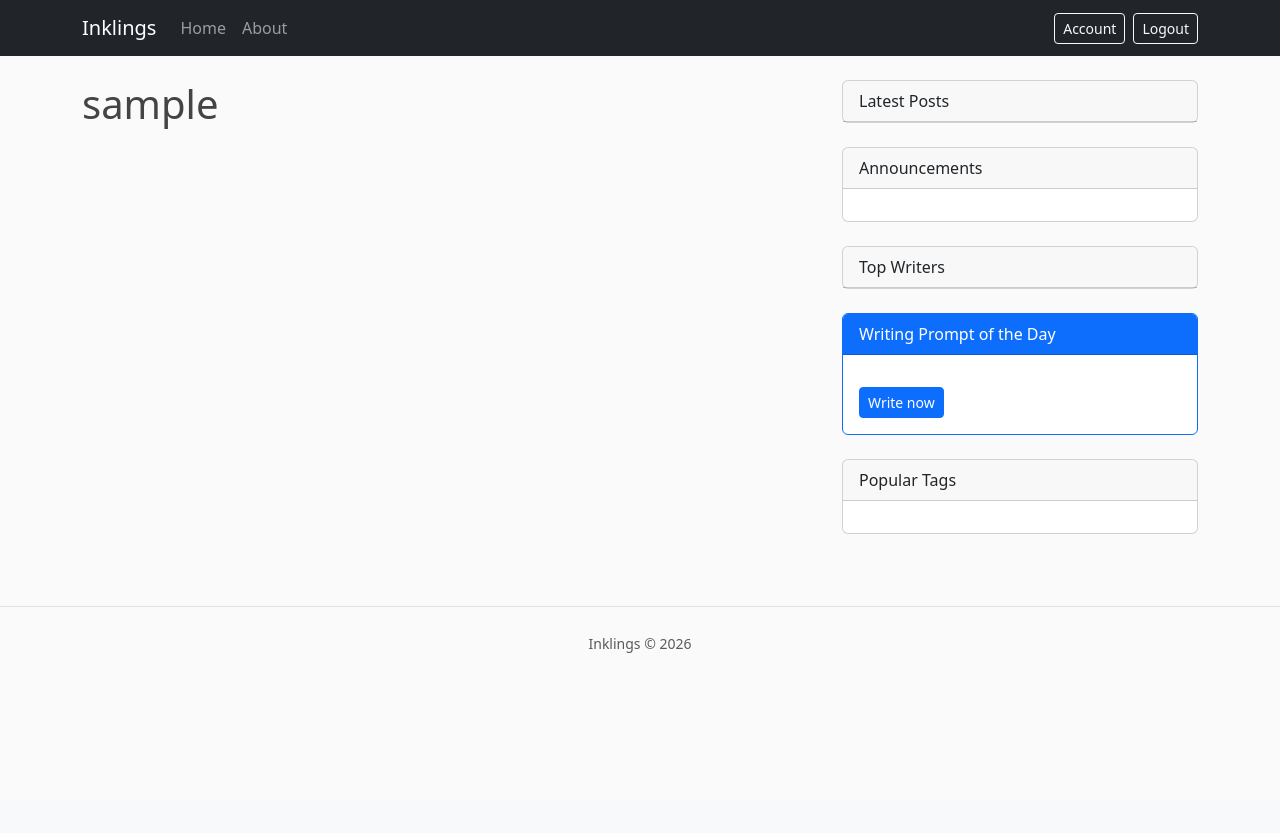
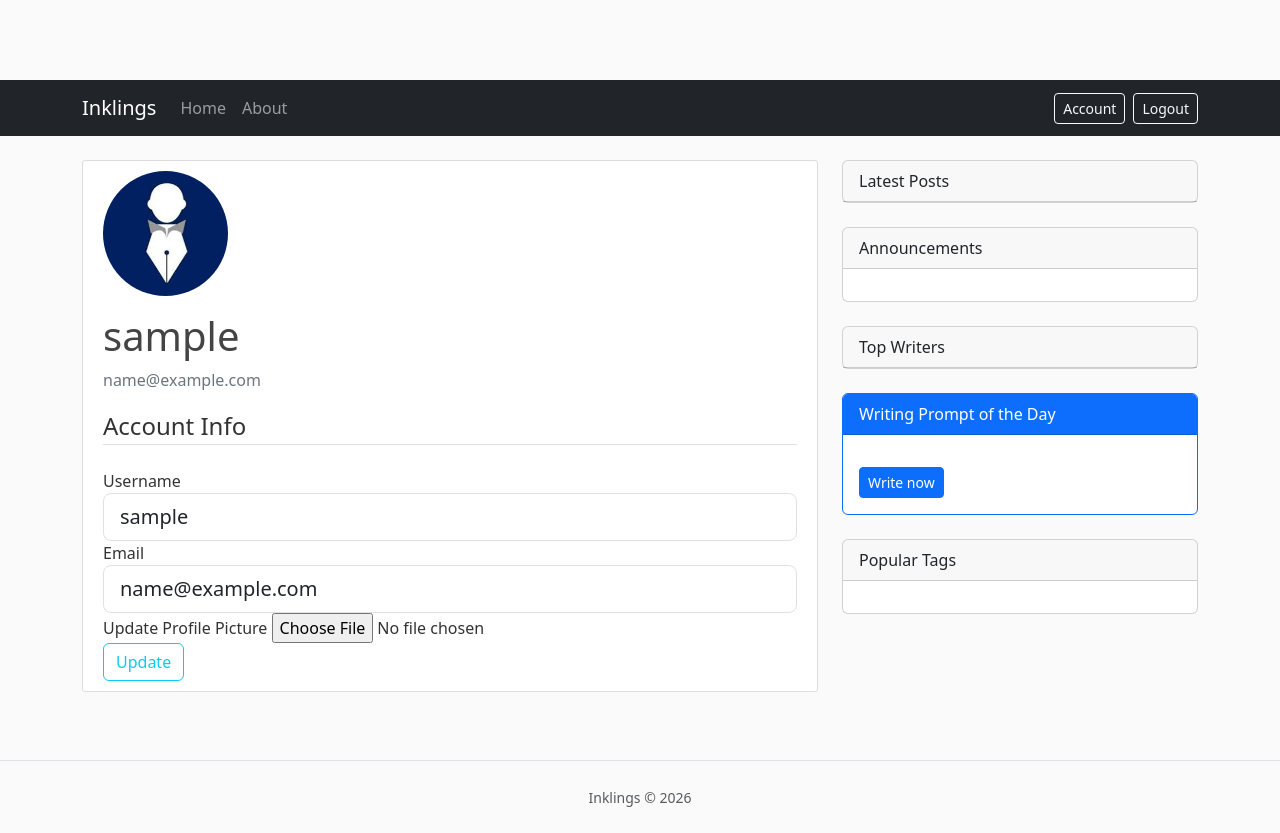
Before and after one commit to candrea-liliana/flask-blog-page, a Flask app: page /account in a window 1280 px wide. Before the commit the page ends 653 px from the top, so only its background shows below. Run offline with Flask 3, Linux system fonts and the light colour scheme; the visitor is signed in with stand-in values (Sample User, id 1); some libraries are stand-ins or nearby versions.

Commit message:
Update Account Info Populate fields with user's info. Update the user info and save it to DB. Profile picture - have a default image. User can set a custom picture. The picture is saved as a random hex named image file (using secrets package). The valid format accepted are JPG and PNG. The image is resized (using Pillow package) and saved to the path /static/profile_images.

```diff
--- a/flaskblog/__init__.py
+++ b/flaskblog/__init__.py
@@ -5,7 +5,6 @@ from flask_login import LoginManager
 
 
 app = Flask(__name__)
-
 app.config['SQLALCHEMY_DATABASE_URI'] = 'sqlite:///site.db'
 db = SQLAlchemy(app) # Set a DB instance
 bcrypt = Bcrypt(app) # Set an encrypting instance
--- a/flaskblog/forms.py
+++ b/flaskblog/forms.py
@@ -1,4 +1,6 @@
 from flask_wtf import FlaskForm
+from flask_wtf.file import FileField, FileAllowed
+from flask_login import current_user
 from wtforms import StringField, PasswordField, SubmitField, BooleanField
 from wtforms.validators import DataRequired, Length, Email, EqualTo, ValidationError
 from flaskblog.models import User
@@ -26,3 +28,21 @@ class LoginForm(FlaskForm):
     password = PasswordField('Password', validators=[DataRequired()])
     remember_me = BooleanField('Remember Me')
     submit = SubmitField('Login')
+
+class UpdateAccountForm(FlaskForm):
+    username = StringField('Username', validators=[DataRequired(), Length(min=2, max=20)])
+    email = StringField('Email', validators=[DataRequired(), Email()])
+    picture = FileField('Update Profile Picture', validators=[FileAllowed(['jpg', 'png'], 'The image must be JPEG or PNG format!')])
+    submit = SubmitField('Update')
+
+    def validate_username(self, username):
+        if username.data != current_user.username:
+            user = User.query.filter_by(username=username.data).first()
+            if user:
+                raise ValidationError('That username is taken. Please choose a different one.')
+
+    def validate_email(self, email):
+        if email.data != current_user.email:
+            email = User.query.filter_by(email=email.data).first()
+            if email:
+                raise ValidationError('That email is taken. Please choose a different one.')
--- a/flaskblog/routes.py
+++ b/flaskblog/routes.py
@@ -1,6 +1,9 @@
+import os
+import secrets
+from PIL import Image
 from flask import render_template, url_for, flash, redirect, request
 from flaskblog import app, db, bcrypt
-from flaskblog.forms import RegistrationForm, LoginForm
+from flaskblog.forms import RegistrationForm, LoginForm, UpdateAccountForm
 from flaskblog.models import User, Post
 from flask_login import login_user, current_user, logout_user, login_required
 
@@ -66,7 +69,38 @@ def logout():
     logout_user()
     return redirect(url_for('home'))
 
-@app.route('/account')
+def save_picture(form_picture):
+    random_hex = secrets.token_hex(8)
+    _, f_ext = os.path.splitext(form_picture.filename)
+    picture_fn = random_hex + f_ext
+    picture_path = os.path.join(app.root_path, 'static/profile_images', picture_fn)
+    # form_picture.save(picture_path)
+
+    # How to resize the picture using Pillow
+    output_size = (125, 125)
+    i = Image.open(form_picture)
+    i.thumbnail(output_size)
+    i.save(picture_path) # Save the picture resized
+
+    return picture_fn
+
+@app.route('/account', methods=['GET', 'POST'])
 @login_required
 def account():
-    return render_template('account.html', title='Account')
+    form = UpdateAccountForm()
+    if form.validate_on_submit():
+        if form.picture.data: # Set the profile picture for user
+            picture_file = save_picture(form.picture.data)
+            current_user.image_file = picture_file
+
+        current_user.username = form.username.data
+        current_user.email = form.email.data
+        db.session.commit()
+        flash(f'Your account has been updated!', 'success')
+        return redirect(url_for('account')) # POST GET REDIRECT Pattern
+    elif request.method == 'GET': # populate the form's fields with user's data
+        form.username.data = current_user.username
+        form.email.data = current_user.email
+
+    image_file = url_for('static', filename='profile_images/' + current_user.image_file)
+    return render_template('account.html', title='Account', image_file=image_file, form=form)
--- a/flaskblog/static/main.css
+++ b/flaskblog/static/main.css
@@ -1,6 +1,7 @@
 body {
   background: #fafafa;
   color: #333333;
+  margin-top: 5rem
 }
 
 h1, h2, h3, h4, h5, h6 {
--- a/flaskblog/templates/account.html
+++ b/flaskblog/templates/account.html
@@ -1,4 +1,58 @@
 {% extends "main.html" %}
 {% block content %}
-    <h1>{{ current_user.username }}</h1>
+    <div class="content-section">
+        <div class="media">
+            <img class="rounded-circle account-img" src="{{ image_file }}">
+            <div class="media-body">
+                <h2 class="account-heading">{{ current_user.username }}</h2>
+                <p class="text-secondary">{{ current_user.email }}</p>
+            </div>
+        </div>
+        <form method="POST" action="" enctype="multipart/form-data">
+          {{ form.hidden_tag() }}
+          <fieldset class="form-group">
+            <legend class="border-bottom mb-4">Account Info</legend>
+            <div class="form-group">
+              {{ form.username.label(class="form-control-label") }}
+
+              {% if form.username.errors %}
+                {{ form.username(class="form-control form-control-lg is-invalid") }}
+                <div class="invalid-feedback">
+                  {% for error in form.username.errors %}
+                    <span>{{ error }}</span>
+                  {% endfor %}
+                </div>
+                {% else %}
+                  {{ form.username(class="form-control form-control-lg") }}
+              {% endif %}
+            </div>
+            <div class="form-group">
+              {{ form.email.label(class="form-control-label") }}
+
+              {% if form.email.errors %}
+                {{ form.email(class="form-control form-control-lg is-invalid") }}
+                <div class="invalid-feedback">
+                  {% for error in form.email.errors %}
+                    <span>{{ error }}</span>
+                  {% endfor %}
+                </div>
+              {% else %}
+                {{ form.email(class="form-control form-control-lg") }}
+              {% endif %}
+            </div>
+              <div class="form-group">
+                  {{ form.picture.label() }}
+                    {{ form.picture(class="form-control-file") }}
+                    {% if form.picture.errors %}
+                        {% for error in form.picture.errors %}
+                            <span class="text-danger">{{ error }}</span></br>
+                        {% endfor %}
+                    {% endif %}
+              </div>
+          </fieldset>
+          <div class="form-group">
+            {{form.submit(class="btn btn-outline-info") }}
+          </div>
+        </form>
+    </div>
 {% endblock content %}
--- a/requirements.txt
+++ b/requirements.txt
@@ -5,3 +5,4 @@ secrets
 flask-sqlalchemy
 flask-bcrypt
 flask-login
+Pillow
```
Also changed, not shown: flaskblog/static/profile_images/16517ac54c947150.jpg (added), flaskblog/static/profile_images/6ce0941cb0efe250.jpg (added), flaskblog/static/profile_images/800f35f9d1a70ba2.jpg (added), flaskblog/static/profile_images/9478f951e5ac134c.jpg (added), flaskblog/static/profile_images/b0e366912d8a3bc4.jpg (added), flaskblog/static/profile_images/cae527c25d64f184.jpg (added), flaskblog/static/profile_images/default.jpg (added).
